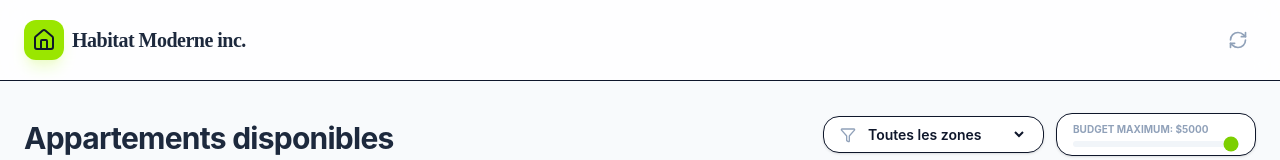
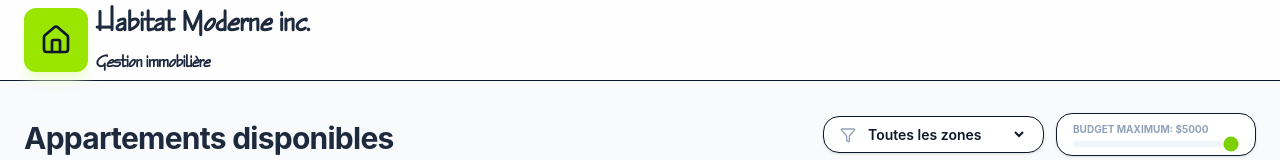
Before and after one commit to pedrovivas/habitat-moderne, a React (Vite) app: page / in a window 1280 px wide. Shown: the top 160 px of the page. Built offline with nearby package versions, Linux system fonts and the light colour scheme.

Commit message:
Add Elmore font and move Navbar to its own file

```diff
--- a/src/App.jsx
+++ b/src/App.jsx
@@ -1,5 +1,6 @@
 import { QueryClient, QueryClientProvider } from "@tanstack/react-query";
 import ListingsPage from "./ListingPage";
+import Navbar from "./Navbar";
 
 // Initialize the Query Client
 const queryClient = new QueryClient({
@@ -14,6 +15,7 @@ const queryClient = new QueryClient({
 // Root Wrapper
 const App = () => (
   <QueryClientProvider client={queryClient}>
+    <Navbar />
     <ListingsPage />
   </QueryClientProvider>
 );
--- a/src/ListingPage.jsx
+++ b/src/ListingPage.jsx
@@ -3,14 +3,12 @@ import { useQuery } from "@tanstack/react-query";
 import fetchApartments from "./fetchApartments";
 import {
   Search,
-  Home,
   Bed,
   Bath,
   Maximize,
   Filter,
   X,
   ChevronRight,
-  RefreshCw,
   AlertCircle,
 } from "lucide-react";
 
@@ -77,28 +75,6 @@ export default function ListingsPage() {
 
   return (
     <div className="min-h-screen bg-slate-50 text-slate-900 pb-12">
-      {/* Navbar */}
-      <nav className="bg-white/80 backdrop-blur-md border-b sticky top-0 z-40">
-        <div className="max-w-7xl mx-auto px-6 h-20 flex items-center justify-between">
-          <div className="flex items-center space-x-2">
-            <div className="w-10 h-10 bg-lime-400 rounded-xl flex items-center justify-center text-slate-900 shadow-lg shadow-lime-100">
-              <Home className="w-6 h-6" />
-            </div>
-            <span className="text-xl font-brand font-black tracking-tight text-slate-800">
-              Habitat Moderne inc.
-            </span>
-          </div>
-
-          <button
-            onClick={() => refetch()}
-            className={`p-2 rounded-full transition-all ${isFetching ? "animate-spin text-lime-600" : "text-slate-400 hover:bg-slate-100"}`}
-            title="Refresh Listings"
-          >
-            <RefreshCw size={20} />
-          </button>
-        </div>
-      </nav>
-
       <main className="max-w-7xl mx-auto px-6 pt-8">
         {/* Modern Filter Deck */}
         <div className="mb-10 space-y-4">
--- /dev/null
+++ b/src/Navbar.jsx
@@ -0,0 +1,20 @@
+import { Home, RefreshCw } from "lucide-react";
+
+export default function Navbar() {
+  return (
+    <nav className="bg-white/80 backdrop-blur-md border-b sticky top-0 z-40">
+      <div className="max-w-7xl mx-auto px-6 h-20 flex items-center justify-between">
+        <div className="flex items-center space-x-2">
+          <div className="w-16 h-16 bg-lime-400 rounded-xl flex items-center justify-center text-slate-900 shadow-lg shadow-lime-100">
+            <Home className="w-8 h-8" />
+          </div>
+          <p className="text-3xl font-brand font-black tracking-tight text-slate-800">
+            Habitat Moderne inc.
+            <br />
+            <span className="text-lg">Gestion immobilière</span>
+          </p>
+        </div>
+      </div>
+    </nav>
+  );
+}
--- a/src/index.css
+++ b/src/index.css
@@ -1,3 +1,10 @@
+@font-face {
+  font-family: 'Elmore-Osf Regular';
+  src: url('./assets/fonts/Elmore-Osf Regular.ttf') format('truetype');
+  font-weight: normal;
+  font-style: normal;
+  font-display: swap;
+}
 @import "tailwindcss";
 
 :root {
@@ -18,5 +25,5 @@ body {
 */
 @theme {
   --font-sans: "Inter", ui-sans-serif, system-ui;
-  --font-brand: "Bradley Hand", "Bradley Hand ITC", cursive;
+  --font-brand: "Elmore-Osf Regular", cursive;
 }
```
Also changed, not shown: src/assets/fonts/Elmore-Osf Regular.ttf (added).
